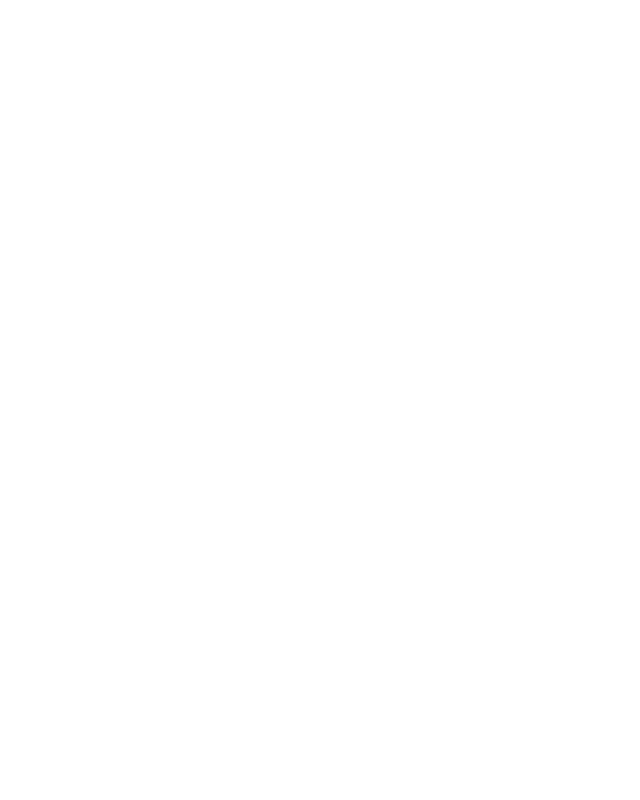
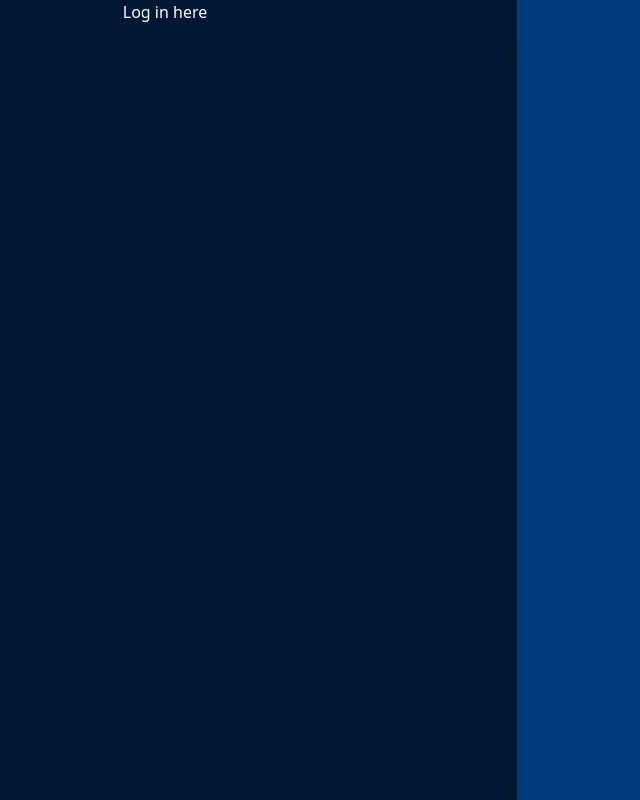
Before and after one commit to harracha/hackathon, a Next.js app in the folder frontend/: page /login in a window 1280 px wide. Shown: the whole page, without its empty margins (187-827 px from the left). Built offline with nearby package versions, Linux system fonts and the light colour scheme.

Commit message:
Kanjuh isprobava pull

```diff
--- a/frontend/package.json
+++ b/frontend/package.json
@@ -9,6 +9,7 @@
     "start": "next start"
   },
   "dependencies": {
+    "aos": "^2.3.4",
     "next": "^13.2.1",
     "react": "18.2.0",
     "react-dom": "18.2.0",
--- a/frontend/src/pages/login.tsx
+++ b/frontend/src/pages/login.tsx
@@ -1,10 +1,18 @@
-import React from "react";
+import React, { useState } from "react";
 
 const login = () => {
+  const [form, setForm] = useState<FormType>();
+
   return (
-    <div className="h-screen w-screen ">
-      <div className=""></div>
-      <div className=""></div>
+    <div className="flex h-screen w-screen ">
+      <div className="h-screen w-[55%] bg-accent-strong shadow-2xl ">
+        <div className="flex items-center justify-center">
+          <h1>Log in here</h1>
+        </div>
+      </div>
+      <div className="h-screen w-[45%] bg-accent shadow-2xl ">
+        <div></div>
+      </div>
     </div>
   );
 };
```
Also changed, not shown: 1 other file (tests, documents, lock files or other folders).
